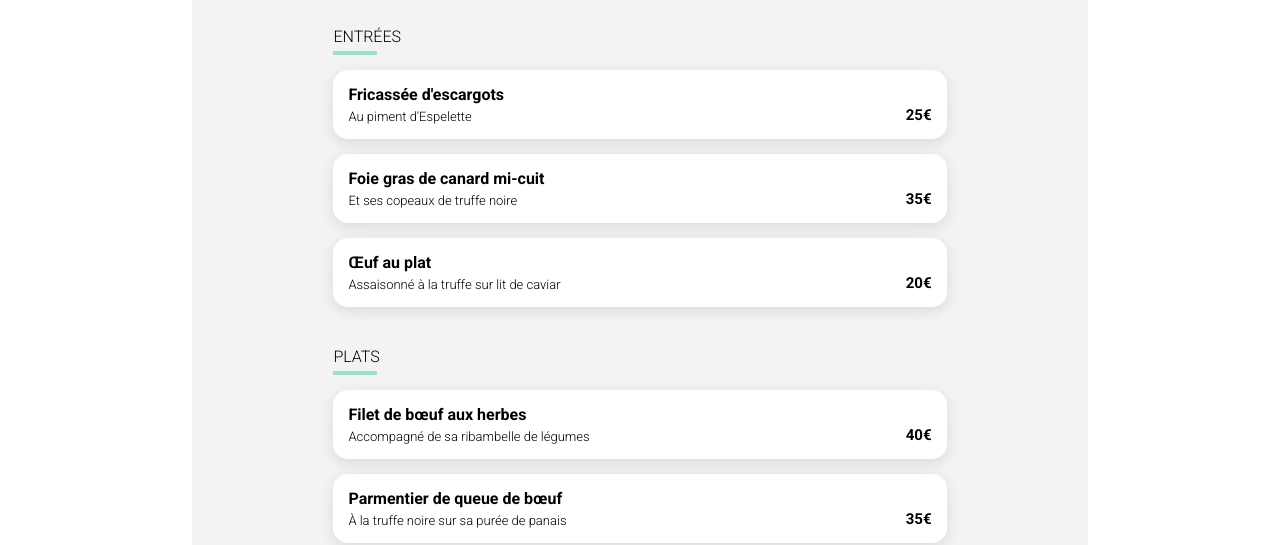
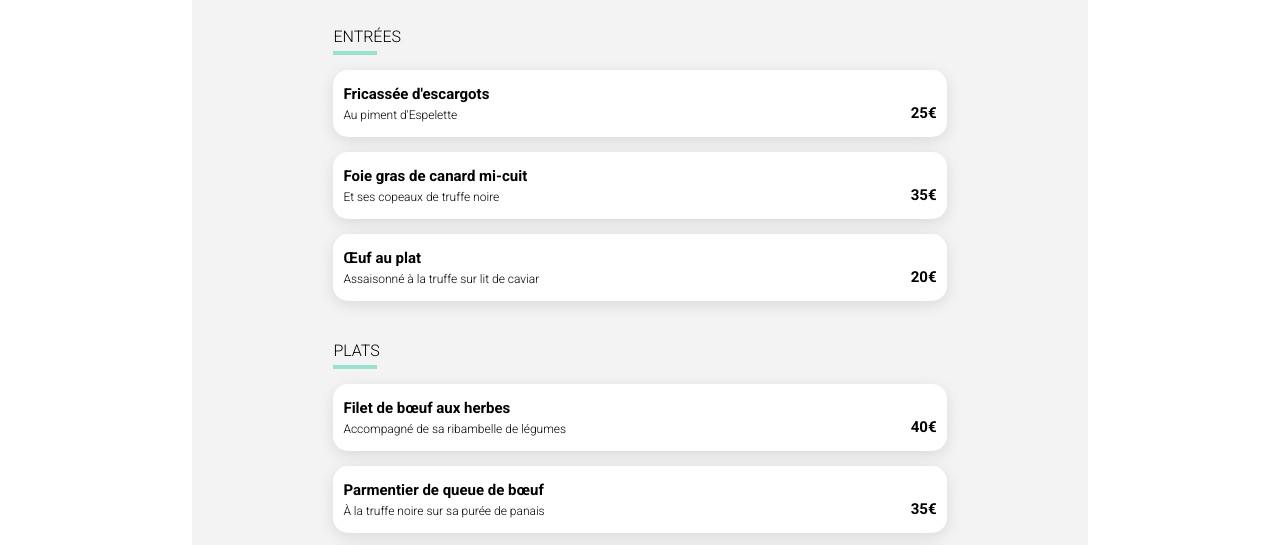
Before and after one commit to PeggyPft/Ohmyfood-projet_4, a website: page restaurants/la_palette_du_gout.html in a window 1280 px wide. Shown: the part 376-921 px from the top of the page. Drawn offline with nearby package versions, Linux system fonts and the light colour scheme; files that its build step writes are made by us from their sources; a web font is replaced by a local one.

Commit message:
modification size cards with ellipsis

```diff
--- a/scss/pages/_menus.scss
+++ b/scss/pages/_menus.scss
@@ -69,7 +69,7 @@ body {
 
     .section-menu2 {
         -webkit-animation: arrive-menu 1.4s ease-in-out;
-        animation: arrive-menu 1.4s eease-in-out;
+        animation: arrive-menu 1.4s ease-in-out;
     }
 
     .section-menu3 {
@@ -108,27 +108,37 @@ body {
     border-radius: 15px;
     white-space: nowrap;
     overflow: hidden;
+    &:hover {
+        .title-plate {
+            overflow: hidden;
+            text-overflow: ellipsis;
+        }
+        .description-plate {
+            overflow: hidden;
+            text-overflow: ellipsis;
+        }
+        .cards-price {
+            transform: translateX(0);
+        }
     }
 
 .cards-content {
-    padding: 15px;
+    padding: 15px 0 15px 10px;
     white-space: nowrap;
     overflow: hidden;
 }
     .title-plate {
         margin: 0 0 5px 0;
-        font-size: 1rem;
+        font-size: 0.938rem;
         overflow: hidden;
-        text-overflow: ellipsis;
     }
 
     .description-plate {
         margin: 0;
-        font-size: 0.813rem;
+        font-size: 0.75rem;
         font-weight: 300;
         white-space: nowrap;
         overflow: hidden;
-        text-overflow: ellipsis;
     }
 
     .cards-price {
@@ -138,18 +148,16 @@ body {
         position: relative;
         transform: translateX(59px);
         transition: all 0.5s;
-    &:hover {
-        transform: translateX(0);
-    }
     }
 
     .price {
-    padding: 15px;
+        padding: 15px 10px 15px 0;
         margin: 0;
         font-size: 0.94rem;
         font-weight: 700;
         display: flex;
         align-items: flex-end;
+    }
 }
 
 span {
```
Lines whose indentation alone changed are shown as unchanged.
